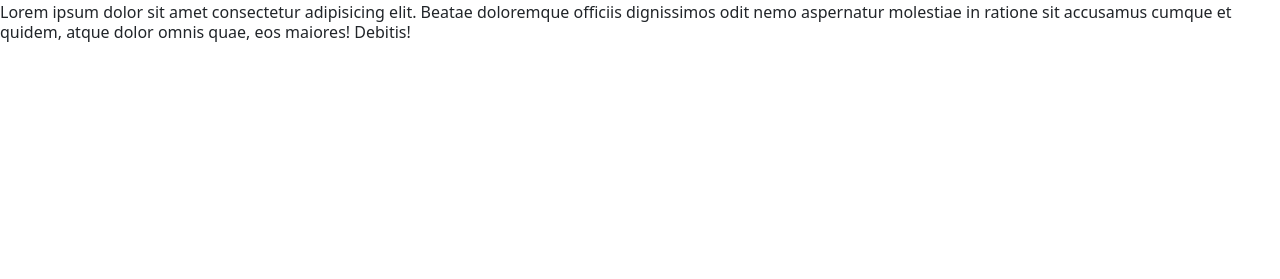
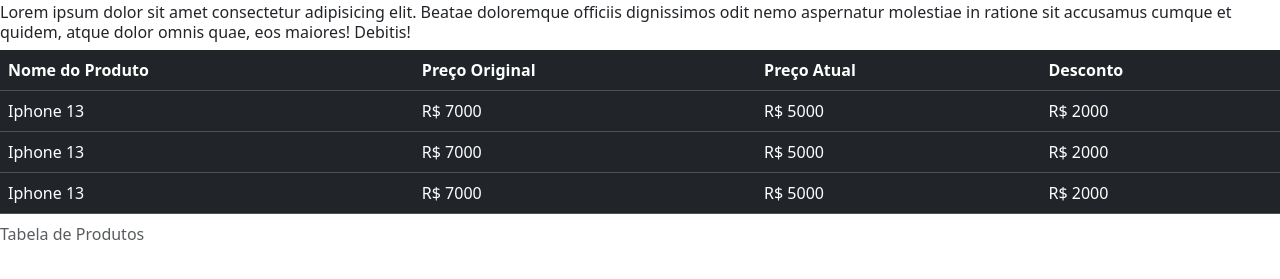
Before and after one commit to PedroHenrique004/curso-ebac-front-end, a plain HTML site: page conteudos/bootstrap/index.html in a window 1280 px wide. Shown: the part 179-458 px from the top of the page. Drawn offline with nearby package versions, Linux system fonts and the light colour scheme.

Commit message:
Adicionando tabelas

```diff
--- a/conteudos/bootstrap/index.html
+++ b/conteudos/bootstrap/index.html
@@ -35,6 +35,47 @@
     </p>
 
 
+    <table class="table table-dark">
+        <caption>Tabela de Produtos</caption>
+        <thead>
+            <th>
+                Nome do Produto
+            </th>
+            <th>
+                Preço Original
+            </th>
+            <th>
+                Preço Atual
+            </th>
+            <th>
+                Desconto
+            </th>
+        </thead>
+
+        <tbody>
+            <tr>
+                <td>Iphone 13</td>
+                <td>R$ 7000</td>
+                <td>R$ 5000</td>
+                <td>R$ 2000</td>
+            </tr>
+
+            <tr>
+                <td>Iphone 13</td>
+                <td>R$ 7000</td>
+                <td>R$ 5000</td>
+                <td>R$ 2000</td>
+            </tr>
+
+            <tr>
+                <td>Iphone 13</td>
+                <td>R$ 7000</td>
+                <td>R$ 5000</td>
+                <td>R$ 2000</td>
+            </tr>
+        </tbody>
+    </table>
+
 
 
 </body>
```
